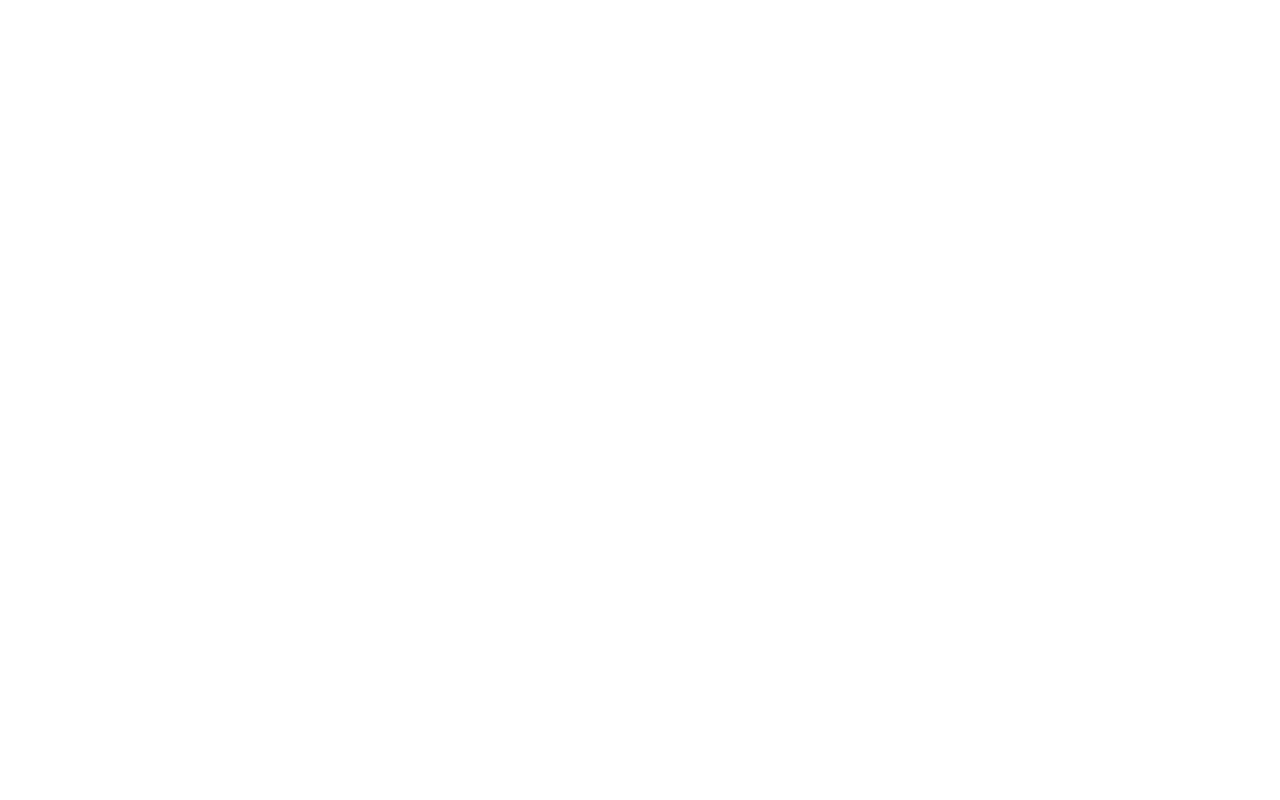
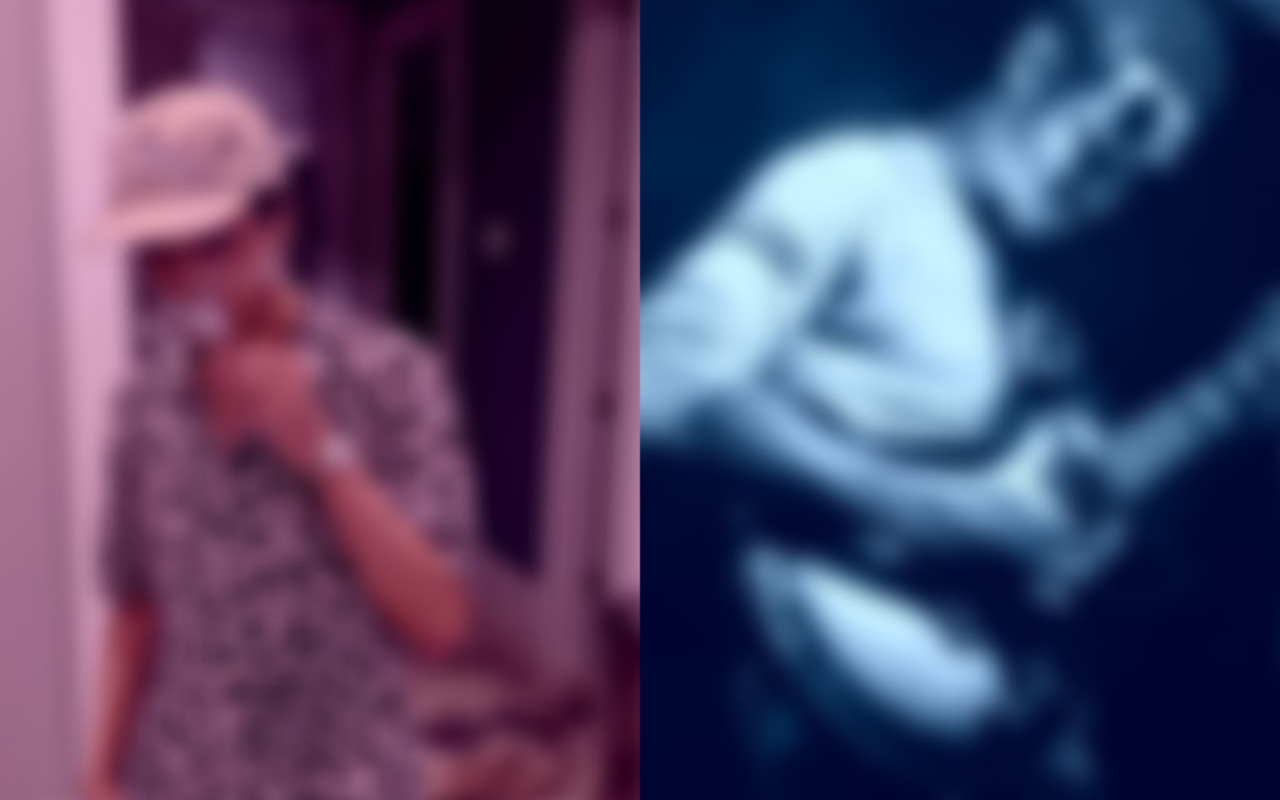
Before and after one commit to pgiovanni/theproductionssite, a plain HTML site: page tour.html in a window 1280 px wide. Drawn offline with Linux system fonts and the light colour scheme.

Commit message:
added video player and just beginnign to work on tour page and video page

```diff
--- a/styles/music.css
+++ b/styles/music.css
@@ -1,4 +1,15 @@
+html {
 
+background: url(../images/paulxhern.jpg) no-repeat center center fixed;
+-webkit-background-size: cover;
+-moz-background-size: cover;
+-o-background-size: cover;
+background-size: cover;
+font-size: 10px;
+font-family: 'Roboto', sans-serif;
+background-color: black;
+
+}
 
 .audio-player-hern {
 
@@ -13,15 +24,11 @@
 }
 
 
-html {
+.audio-player-paul {
 
-background: url(../images/paulxhern.jpg) no-repeat center center fixed;
--webkit-background-size: cover;
--moz-background-size: cover;
--o-background-size: cover;
-background-size: cover;
-font-size: 10px;
-font-family: 'Roboto', sans-serif;
-background-color: black;
+    position: absolute;
+    left: 66%;
+    top: 30%;.
+    background-color: black;
 
 }
--- /dev/null
+++ b/styles/tour.css
@@ -0,0 +1,17 @@
+html {
+    font-size: 10px;
+    font-family: 'Roboto', sans-serif;
+
+      background: url(../images/paulxhern.jpg) no-repeat center center fixed;
+      -webkit-background-size: cover;
+      -moz-background-size: cover;
+      -o-background-size: cover;
+      background-size: cover;
+
+    }
+
+body {
+
+    font-size: 100px;
+
+}
--- a/tour.html
+++ b/tour.html
@@ -0,0 +1,12 @@
+<!DOCTYPE html>
+    <html>
+        <head>
+            <meta charset="utf-8">
+            <link href="https://fonts.googleapis.com/css2?family=Roboto:wght@100&display=swap" rel="stylesheet">
+            <link href="styles/tour.css" rel="stylesheet">
+            <title>Tour Calendar</title>
+        </head>
+        <body>
+
+        </body>
+    </html>
```
Also changed, not shown: music.html (+3 -0 lines), styles/index.css (line endings or trailing spaces).
